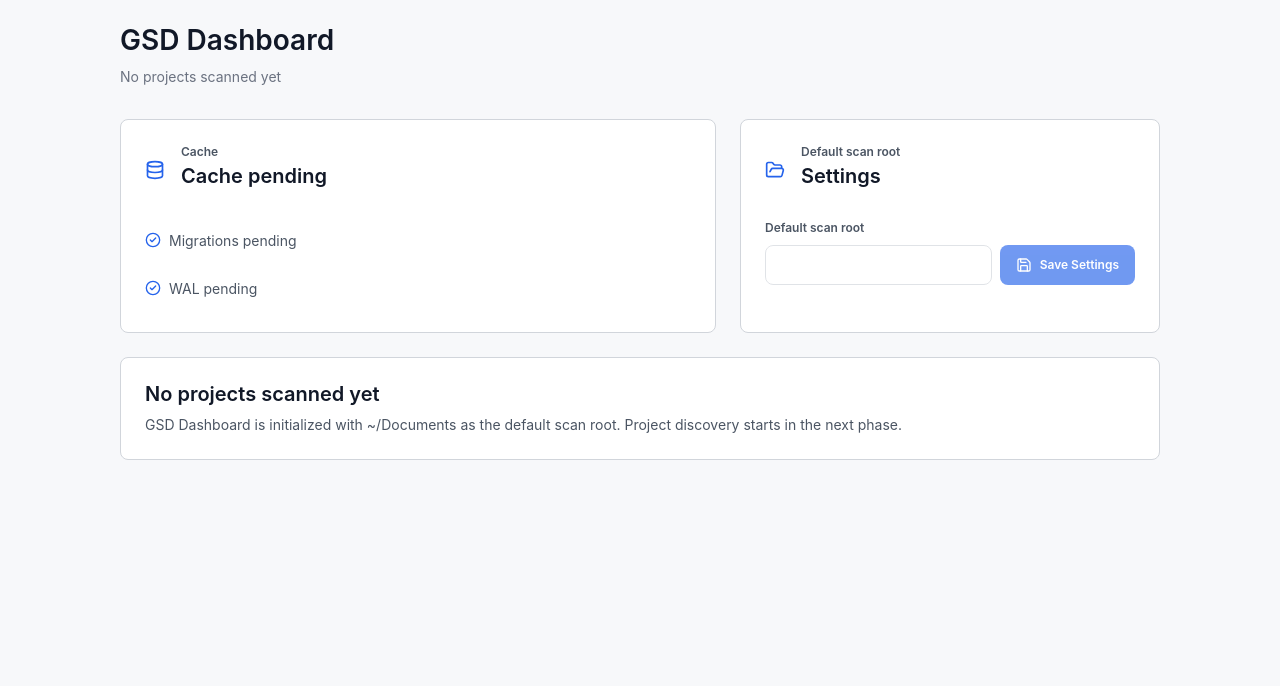
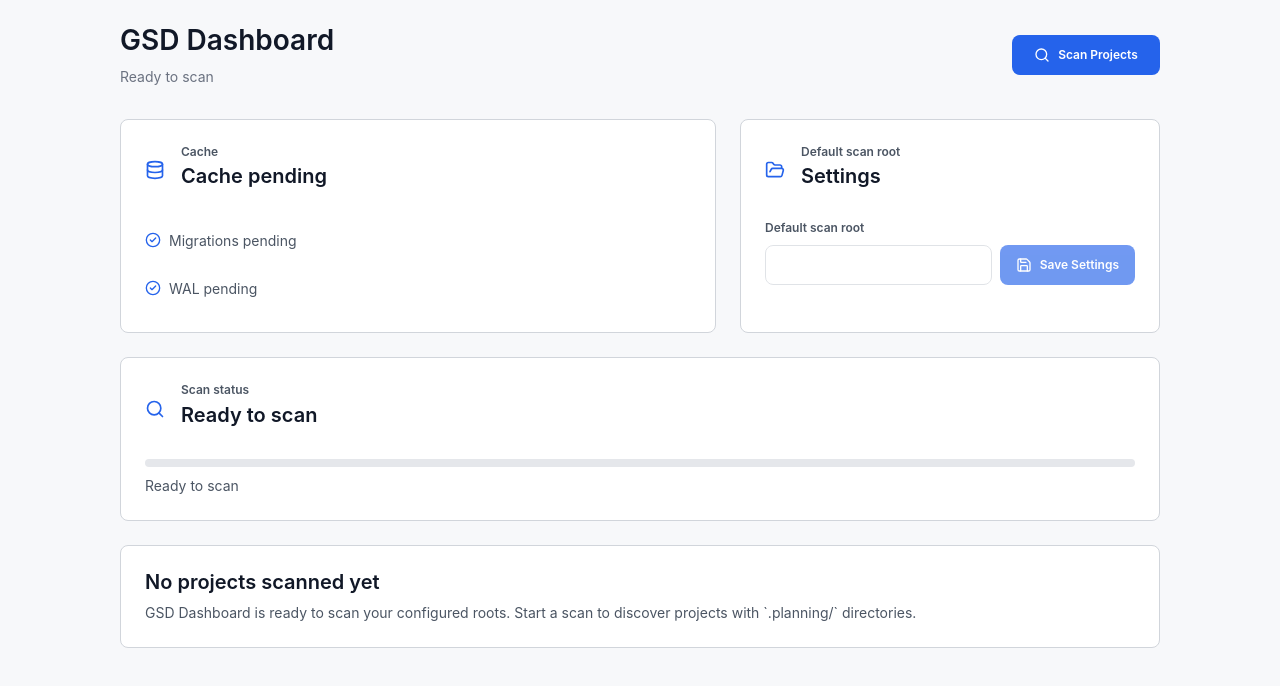
Before and after one commit to 3rdprints/gsd-dashboard, a React (Vite) app: page / in a window 1280 px wide. Shown: the top 686 px of the page. Built offline with nearby package versions, Linux system fonts and the light colour scheme.

Commit message:
feat(02-04): render phase two scan status UI
- Add Scan Projects CTA with live scan progress state
- Show completed and parse-error scan summaries without Phase 3 surfaces

```diff
--- a/src/App.tsx
+++ b/src/App.tsx
@@ -1,15 +1,85 @@
+import { useState } from "react";
+import { AlertTriangle, CheckCircle2, Loader2, Search } from "lucide-react";
+
 import { BootStatus } from "./components/BootStatus";
 import { ScanRootsEditor } from "./components/ScanRootsEditor";
+import { scanProjects } from "./lib/ipc";
+import type { ScanEvent, ScanSummary } from "./lib/types";
+
+type ScanRunStatus = "ready" | "scanning" | "complete";
+
+type ParseErrorSummary = {
+  projectName: string;
+  filePath: string;
+};
+
+type ScanState = {
+  status: ScanRunStatus;
+  discoveredCount: number;
+  errorCount: number;
+  progressText: string;
+  firstParseError: ParseErrorSummary | null;
+};
+
+const initialScanState: ScanState = {
+  status: "ready",
+  discoveredCount: 0,
+  errorCount: 0,
+  progressText: "Ready to scan",
+  firstParseError: null
+};
 
 export function App() {
+  const [scanState, setScanState] = useState<ScanState>(initialScanState);
+  const isScanning = scanState.status === "scanning";
+  const scanCompletedWithErrors = scanState.status === "complete" && scanState.errorCount > 0;
+  const headerSubtitle = formatHeaderSubtitle(scanState);
+
+  async function handleScanProjects() {
+    setScanState({
+      ...initialScanState,
+      status: "scanning",
+      progressText: "Walking scan roots"
+    });
+
+    try {
+      const summary = await scanProjects(handleScanEvent);
+      setScanState((current) => completeScanState(current, summary));
+    } catch {
+      setScanState((current) => ({
+        ...current,
+        status: "complete",
+        progressText: "Scan completed with parse errors",
+        errorCount: Math.max(current.errorCount, 1)
+      }));
+    }
+  }
+
+  function handleScanEvent(event: ScanEvent) {
+    setScanState((current) => reduceScanEvent(current, event));
+  }
+
   return (
     <main className="app-shell">
       <div className="foundation-layout" aria-labelledby="app-title">
         <div className="app-header">
           <header>
             <h1 id="app-title">GSD Dashboard</h1>
-            <p>No projects scanned yet</p>
+            <p>{headerSubtitle}</p>
           </header>
+          <button
+            className="scan-cta"
+            type="button"
+            onClick={handleScanProjects}
+            disabled={isScanning}
+          >
+            {isScanning ? (
+              <Loader2 aria-hidden="true" size={16} strokeWidth={2} />
+            ) : (
+              <Search aria-hidden="true" size={16} strokeWidth={2} />
+            )}
+            Scan Projects
+          </button>
         </div>
 
         <div className="foundation-grid">
@@ -17,14 +87,133 @@ export function App() {
           <ScanRootsEditor />
         </div>
 
+        <section className="scan-status" aria-labelledby="scan-status-title">
+          <div className="panel-heading">
+            {scanCompletedWithErrors ? (
+              <AlertTriangle aria-hidden="true" size={20} strokeWidth={2} />
+            ) : scanState.status === "complete" ? (
+              <CheckCircle2 aria-hidden="true" size={20} strokeWidth={2} />
+            ) : isScanning ? (
+              <Loader2 aria-hidden="true" size={20} strokeWidth={2} />
+            ) : (
+              <Search aria-hidden="true" size={20} strokeWidth={2} />
+            )}
+            <div>
+              <p className="label-text">Scan status</p>
+              <h2 id="scan-status-title">
+                {scanCompletedWithErrors
+                  ? "Scan completed with parse errors"
+                  : scanState.status === "complete"
+                    ? "Scan complete"
+                    : isScanning
+                      ? "Scanning projects"
+                      : "Ready to scan"}
+              </h2>
+            </div>
+          </div>
+
+          <div className="scan-progress">
+            <div className="scan-progress-track" aria-hidden="true">
+              <div
+                className="scan-progress-fill"
+                style={{ width: isScanning ? "55%" : scanState.status === "complete" ? "100%" : "0%" }}
+              />
+            </div>
+            <p aria-live="polite">{scanState.progressText}</p>
+          </div>
+
+          {scanState.firstParseError ? (
+            <div className="parse-error-alert" role="alert">
+              <p>
+                Some planning files could not be parsed. Scanning continued; open the scan details
+                to review the affected project and file.
+              </p>
+              <p>
+                {scanState.firstParseError.projectName} · {scanState.firstParseError.filePath}
+              </p>
+            </div>
+          ) : null}
+        </section>
+
         <section className="empty-state" aria-labelledby="empty-title">
           <h2 id="empty-title">No projects scanned yet</h2>
           <p>
-            GSD Dashboard is initialized with ~/Documents as the default scan root. Project
-            discovery starts in the next phase.
+            GSD Dashboard is ready to scan your configured roots. Start a scan to discover projects
+            with `.planning/` directories.
           </p>
         </section>
       </div>
     </main>
   );
 }
+
+function reduceScanEvent(current: ScanState, event: ScanEvent): ScanState {
+  switch (event.event) {
+    case "started":
+      return {
+        ...current,
+        status: "scanning",
+        progressText: "Walking scan roots"
+      };
+    case "rootStarted":
+      return {
+        ...current,
+        status: "scanning",
+        progressText: "Walking scan roots"
+      };
+    case "projectFound":
+      return {
+        ...current,
+        status: "scanning",
+        discoveredCount: current.discoveredCount + 1,
+        progressText: `Found ${event.data.projectName}`
+      };
+    case "projectParsed":
+      return {
+        ...current,
+        status: "scanning",
+        progressText: "Saving project snapshot"
+      };
+    case "projectParseError":
+      return {
+        ...current,
+        status: "scanning",
+        errorCount: current.errorCount + 1,
+        progressText: `Parsing ${event.data.projectName}`,
+        firstParseError:
+          current.firstParseError ?? {
+            projectName: event.data.projectName,
+            filePath: event.data.filePath
+          }
+      };
+    case "finished":
+      return completeScanState(current, event.data);
+  }
+}
+
+function completeScanState(current: ScanState, summary: ScanSummary): ScanState {
+  const errorCount = Math.max(summary.errorCount, current.errorCount);
+
+  return {
+    ...current,
+    status: "complete",
+    discoveredCount: Math.max(summary.discoveredCount, current.discoveredCount),
+    errorCount,
+    progressText: errorCount > 0 ? "Scan completed with parse errors" : "Scan complete"
+  };
+}
+
+function formatHeaderSubtitle(scanState: ScanState) {
+  if (scanState.status === "scanning") {
+    return "Scanning projects";
+  }
+
+  if (scanState.status === "complete" || scanState.discoveredCount > 0) {
+    const projectText = `${scanState.discoveredCount} projects discovered`;
+    return scanState.errorCount > 0
+      ? `${projectText} · ${scanState.errorCount} parse errors`
+      : projectText;
+  }
+
+  return "Ready to scan";
+}
--- a/src/styles.css
+++ b/src/styles.css
@@ -72,6 +72,7 @@ select {
 
 .status-panel,
 .settings-panel,
+.scan-status,
 .empty-state {
   background: #FFFFFF;
   border: 1px solid #D1D5DB;
@@ -202,6 +203,66 @@ input:disabled {
   font-weight: 600;
 }
 
+.scan-cta {
+  min-width: 148px;
+}
+
+.scan-status {
+  margin-top: 24px;
+}
+
+.scan-status .panel-heading svg {
+  color: #2563EB;
+}
+
+.scan-progress {
+  display: grid;
+  gap: 8px;
+  margin-top: 24px;
+}
+
+.scan-progress p {
+  margin: 0;
+  color: #4B5563;
+  font-size: 14px;
+}
+
+.scan-progress-track {
+  width: 100%;
+  height: 8px;
+  overflow: hidden;
+  border-radius: 8px;
+  background: #E5E7EB;
+}
+
+.scan-progress-fill {
+  height: 100%;
+  border-radius: 8px;
+  background: #2563EB;
+  transition: width 160ms ease;
+}
+
+.parse-error-alert {
+  margin-top: 16px;
+  border: 1px solid #DC2626;
+  border-radius: 8px;
+  padding: 16px;
+  color: #DC2626;
+  background: #FFFFFF;
+}
+
+.parse-error-alert p {
+  margin: 0;
+  font-size: 14px;
+}
+
+.parse-error-alert p + p {
+  margin-top: 8px;
+  color: #4B5563;
+  font-size: 12px;
+  font-weight: 600;
+}
+
 .empty-state {
   margin-top: 24px;
 }
```
Also changed, not shown: 1 other file (tests, documents, lock files or other folders).
